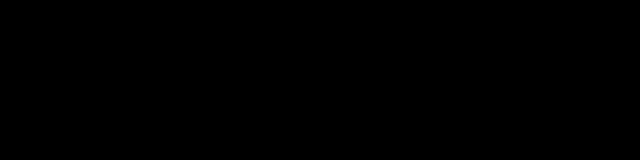
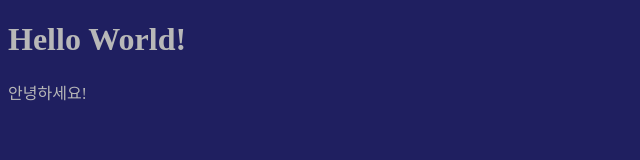
Before and after one commit to 20170375/20170375.github.io, a plain HTML site: page html/home.html in a window 1280 px wide. Shown: the whole page, without its empty margins (0-640 px from the left). Drawn offline with Linux system fonts and the light colour scheme.

Commit message:
Update style.css

```diff
--- a/css/style.css
+++ b/css/style.css
@@ -1,3 +1,4 @@
 body {
-  background-color: black;
+  background-color: #1f1f60;
+  color: #b8b8b8;
 }
```
